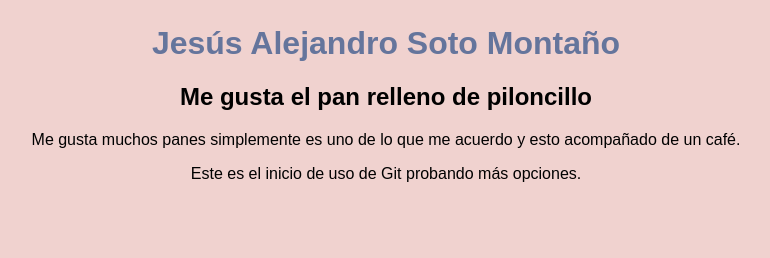
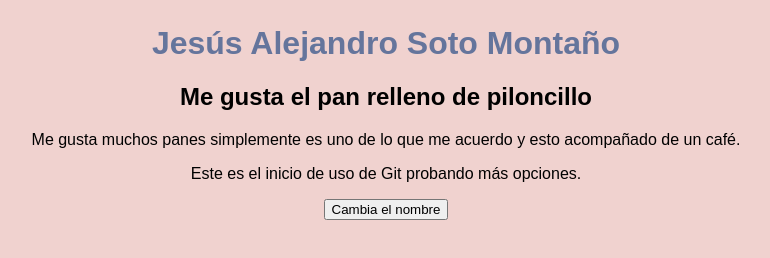
Before and after one commit to Jesus-Al-SM/Ch54-miPrimerRepo, a plain HTML site: page index.html in a window 1280 px wide. Shown: the whole page, without its empty margins (254-1024 px from the left). Drawn offline with Linux system fonts and the light colour scheme.

Commit message:
feat: botón para cambiar el nombre

```diff
--- a/index.html
+++ b/index.html
@@ -8,10 +8,9 @@
 <body>
   <h1>Jesús Alejandro Soto Montaño</h1>
   <h2>Me gusta el pan relleno de piloncillo</h2>
-  <p>
-  Me gusta muchos panes simplemente es uno de lo que me acuerdo y esto acompañado de un café.
-  </p>
+  <p>Me gusta muchos panes simplemente es uno de lo que me acuerdo y esto acompañado de un café.</p>
   <p>Este es el inicio de uso de Git probando más opciones.</p>
+  <button>Cambia el nombre</button>
 
 </body>
 
```
